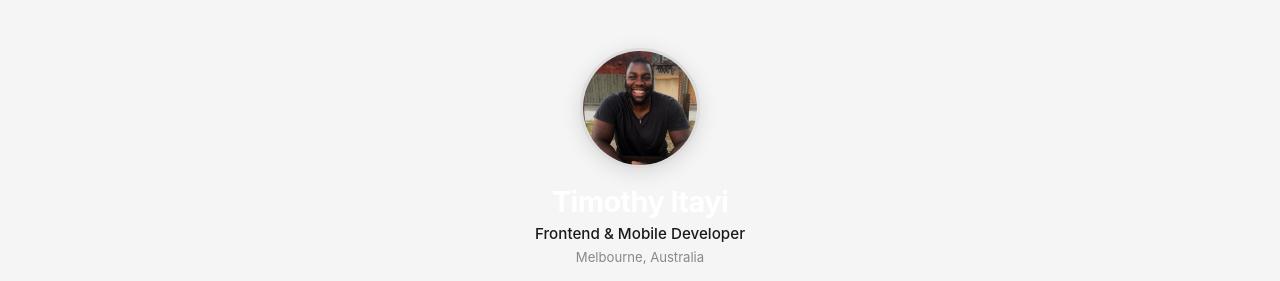
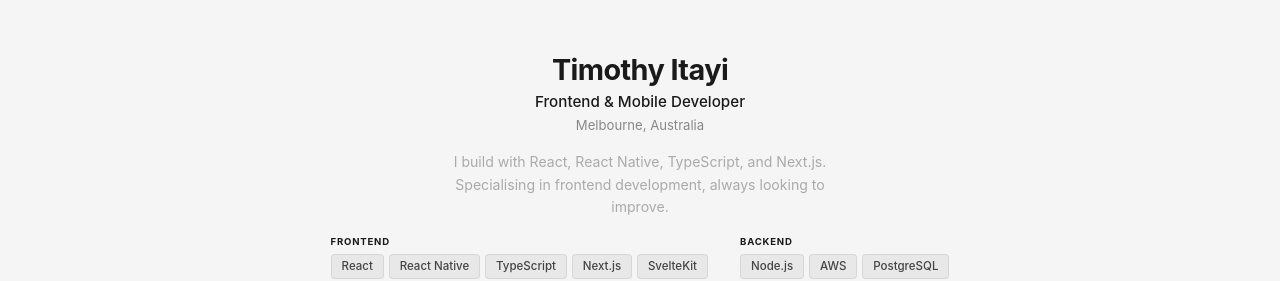
Before and after one commit to Timothy-itayi/port-2026, a SvelteKit app in the folder port-2026/: page / in a window 1280 px wide. Shown: the top 281 px of the page. Built offline with nearby package versions, Linux system fonts and the light colour scheme.

Commit message:
small changes

```diff
--- a/port-2026/src/routes/+page.svelte
+++ b/port-2026/src/routes/+page.svelte
@@ -213,9 +213,6 @@
 	<!-- Hero Section -->
 	<section class="hero-section">
 		<div class="hero-inner">
-			<div class="hero-photo">
-				<img src="/about/about-image-1.jpeg" alt="Timothy Itayi" />
-			</div>
 			<div class="hero-info">
 				<h1 class="hero-name">Timothy Itayi</h1>
 				<p class="hero-role">Frontend & Mobile Developer</p>
--- a/port-2026/src/routes/console-theme-alt.css
+++ b/port-2026/src/routes/console-theme-alt.css
@@ -11,11 +11,6 @@
 }
 
 /* ========== HERO SECTION ========== */
-.theme-alt .hero-photo {
-	border-color: rgba(200, 170, 120, 0.3);
-	box-shadow: 0 4px 20px rgba(200, 170, 120, 0.15);
-}
-
 .theme-alt .hero-name {
 	color: #f0e8d8;
 }
--- a/port-2026/src/routes/console.css
+++ b/port-2026/src/routes/console.css
@@ -40,21 +40,6 @@ body {
 	gap: 0.75rem;
 }
 
-.hero-photo {
-	width: 120px;
-	height: 120px;
-	border-radius: 50%;
-	overflow: hidden;
-	border: 3px solid rgba(0, 0, 0, 0.1);
-	box-shadow: 0 4px 20px rgba(0, 0, 0, 0.12);
-}
-
-.hero-photo img {
-	width: 100%;
-	height: 100%;
-	object-fit: cover;
-}
-
 .hero-info {
 	display: flex;
 	flex-direction: column;
@@ -65,7 +50,7 @@ body {
 .hero-name {
 	font-size: 1.8rem;
 	font-weight: 700;
-	color: #fff;
+	color: #1a1a1a;
 	margin: 0;
 	letter-spacing: -0.02em;
 	font-family: 'Inter', system-ui, sans-serif;
--- a/port-2026/src/routes/mobile/+page.svelte
+++ b/port-2026/src/routes/mobile/+page.svelte
@@ -4,10 +4,6 @@
 
 <div class="welcome-screen">
 	<div class="welcome-inner">
-		<div class="welcome-photo">
-			<img src="/about/about-image-1.jpeg" alt="Timothy Itayi" loading="eager" onload={(e) => e.currentTarget.classList.add('loaded')} />
-		</div>
-
 		<div class="welcome-intro">
 			<h1 class="welcome-name">Timothy Itayi</h1>
 			<p class="welcome-role">Full-Stack Developer</p>
@@ -75,26 +71,6 @@
 		gap: 1.5rem;
 		width: 100%;
 		max-width: 340px;
-	}
-
-	.welcome-photo {
-		width: 80px;
-		height: 80px;
-		border-radius: 50%;
-		overflow: hidden;
-		border: 2px solid rgba(255, 255, 255, 0.12);
-	}
-
-	.welcome-photo img {
-		width: 100%;
-		height: 100%;
-		object-fit: cover;
-		opacity: 0;
-		transition: opacity 0.3s ease;
-	}
-
-	.welcome-photo :global(img.loaded) {
-		opacity: 1;
 	}
 
 	.welcome-intro {
```
